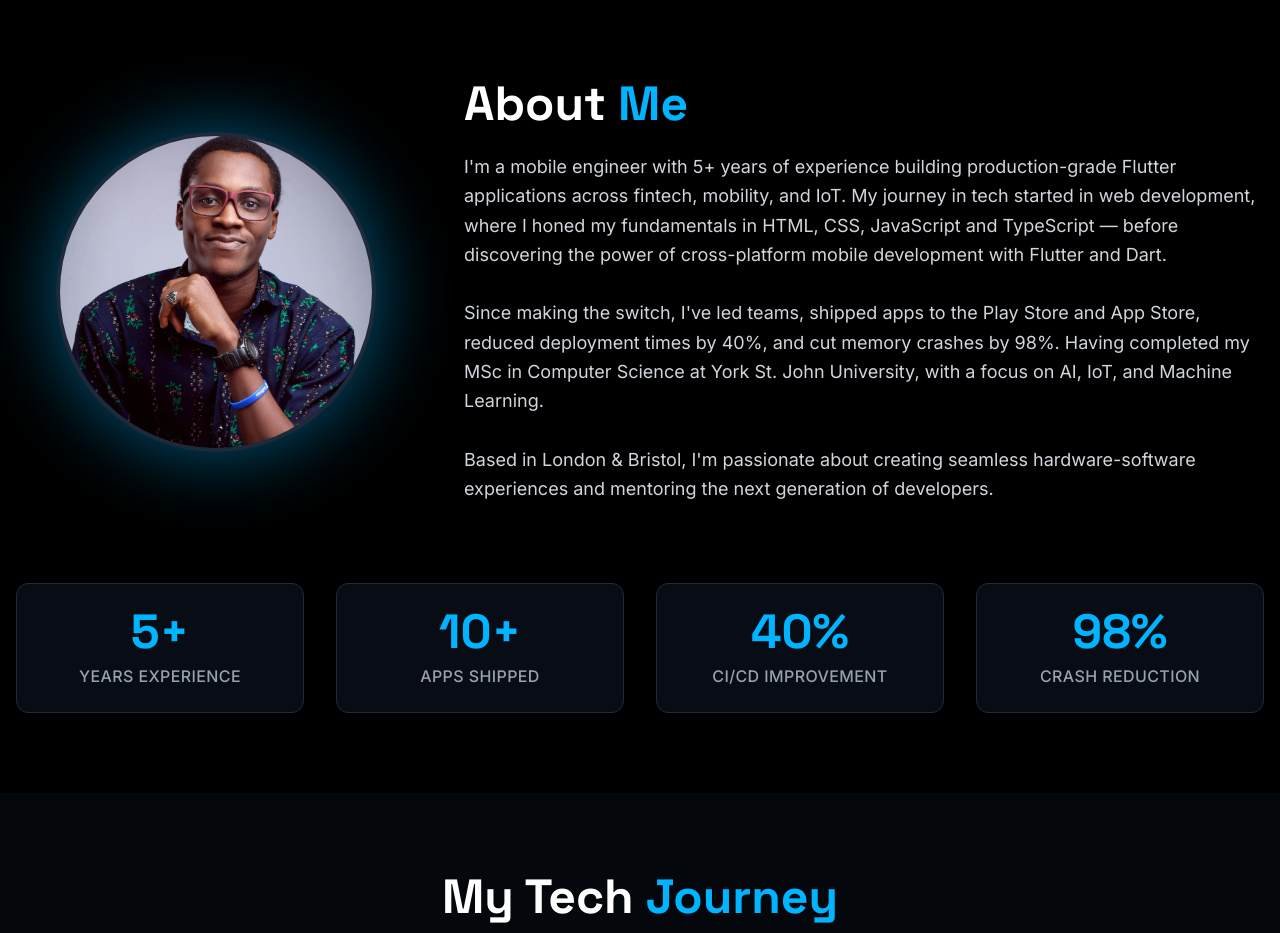
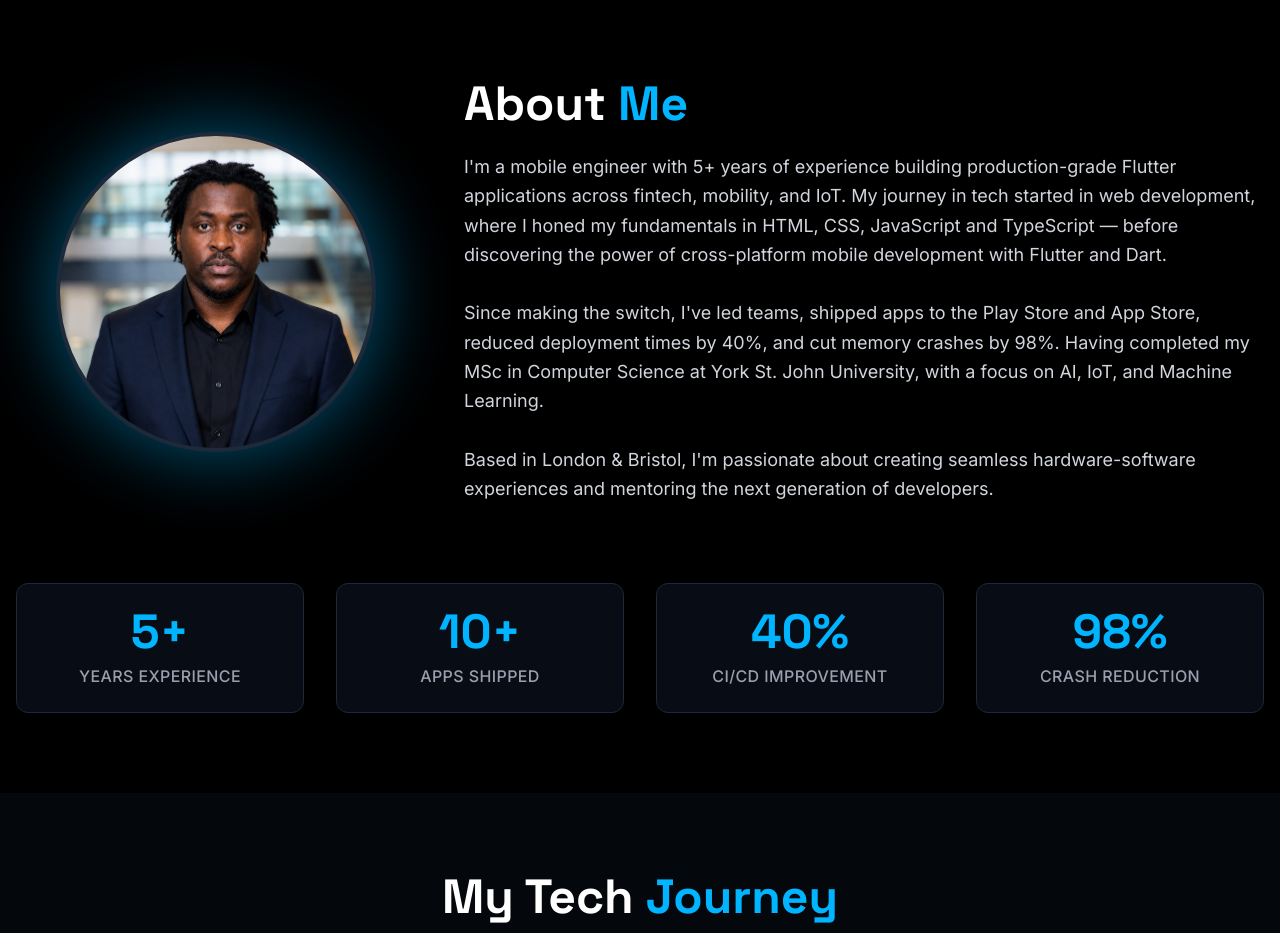
Before and after one commit to gikwegbu/georgeIkwegbu, a Vue app: page / in a window 1280 px wide. Shown: the part 800-1733 px from the top of the page. Built offline with nearby package versions, Linux system fonts and the light colour scheme.

Commit message:
Change my DP

```diff
--- a/src/components/About.vue
+++ b/src/components/About.vue
@@ -12,7 +12,7 @@
           <div class="relative w-64 h-64 md:w-80 md:h-80">
             <div class="absolute inset-0 bg-electric-blue rounded-full blur-2xl opacity-20 animate-pulse"></div>
             <div class="relative w-full h-full rounded-full border-4 border-gray-800 overflow-hidden bg-gray-900 group hover:border-electric-blue transition-colors duration-300">
-               <img src="../assets/images/ikwegbuGeorge.jpg" alt="George Ikwegbu" class="w-full h-full object-cover group-hover:scale-110 transition-transform duration-500" />
+               <img src="../assets/images/gikwegbu.png" alt="George Ikwegbu" class="w-full h-full object-cover group-hover:scale-110 transition-transform duration-500" />
             </div>
           </div>
         </div>
```
Also changed, not shown: src/assets/images/gikwegbu.png (added).
